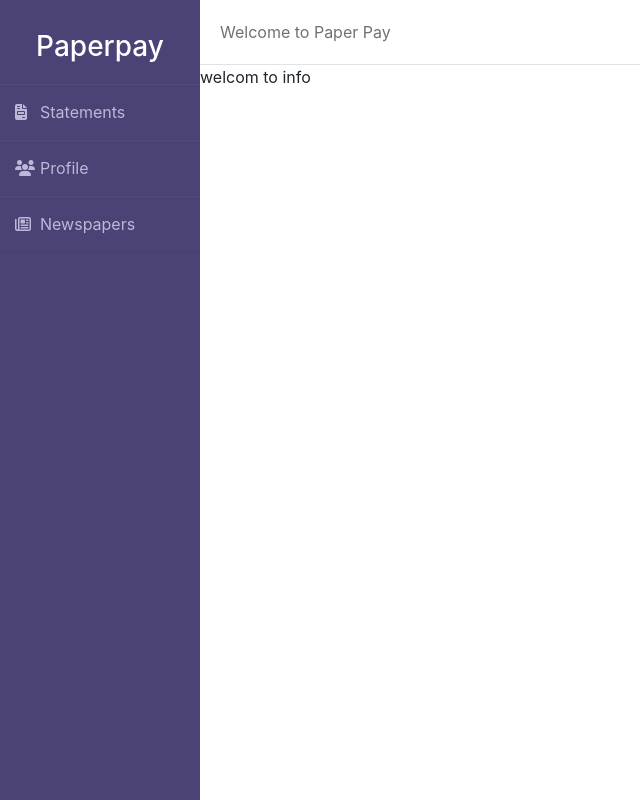
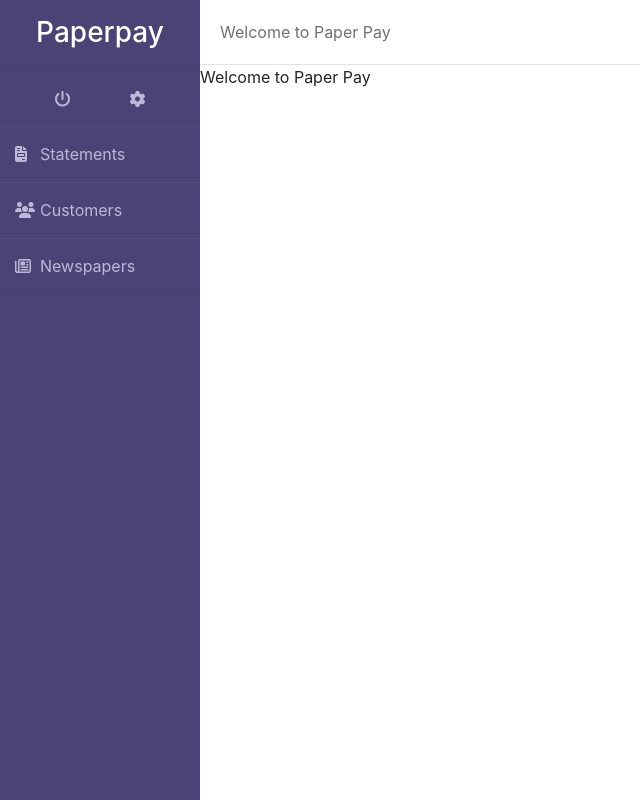
Before and after one commit to kaluvaomprakash/paperpayAng, an Angular app: page /home in a window 1280 px wide. Shown: the top 800 px of the page, without its empty margins (0-640 px from the left). Built offline with nearby package versions, Linux system fonts and the light colour scheme.

Commit message:
with css

```diff
--- a/src/app/navsidebar/navsidebar.component.css
+++ b/src/app/navsidebar/navsidebar.component.css
@@ -17,7 +17,7 @@
     width: 200px;
     height: 100%;
     background: #4b4276;
-    padding:30px 0;
+    padding:0 0 30px 0;
 }
 
 .wrapper .sidebar h3{
@@ -25,6 +25,8 @@
     text-transform: capitalize;
     text-align: center;
     margin-bottom: 20px;
+    padding: 16px 0;
+    border-bottom: 1px solid rgba(0, 0, 0,0.05);
 }
 
 .wrapper .sidebar ul li{
@@ -45,8 +47,8 @@
 }
 .wrapper .sidebar ul li:hover{
     background:  #594f8d;
-    border-top-right-radius: 5px;
-    border-top-left-radius: 5px;
+    border-radius: 50px;
+    border-radius: 50px;
 }
 .wrapper .sidebar ul li:hover a{
     color:#fff;
@@ -63,3 +65,26 @@
     color: #717171;
     border-bottom: 1px solid #e0e4e8;
 }
+
+.log_out_profile{
+    text-align: center;
+    margin: 15px;
+}
+.log_out_profile a{
+    color: #bdb8d7;
+
+}
+.log_out_profile a .fas {
+    width: 75px;
+
+}
+.log_out_profile a :hover{
+    background:  #594f8d;
+
+    border-radius: 50px;
+    border-radius: 50px;
+}
+.log_out_profile a:hover a{
+    color:#fff;
+
+}
--- a/src/app/navsidebar/navsidebar.component.html
+++ b/src/app/navsidebar/navsidebar.component.html
@@ -3,16 +3,23 @@
     <div class="wrapper">
         <div class="sidebar">
             <h3>Paperpay</h3>
+        <div class="log_out_profile">
+            <a><i class="fas fa-power-off"></i></a>
+            <a><i class="fas fa-cog"></i></a>
+        </div>
             <ul>
                 <li><a ><i class="fas fa-file-invoice"></i>Statements</a></li>
-                <li><a ><i class="fas fa-users"></i>Profile</a></li>
+                <li><a ><i class="fas fa-users"></i>Customers</a></li>
                 <li><a ><i class="far fa-newspaper"></i>Newspapers</a></li>
             </ul>
+            <!-- <div class="settings">
+                <a><i class="fas fa-cog"></i>Settings</a>
+            </div> -->
         </div>
          <div class="main_content">
             <div class="header">Welcome to Paper Pay</div>
             <div class="info">
-                welcom to info
+                Welcome to Paper Pay
             </div>
         </div>
     </div>
```
